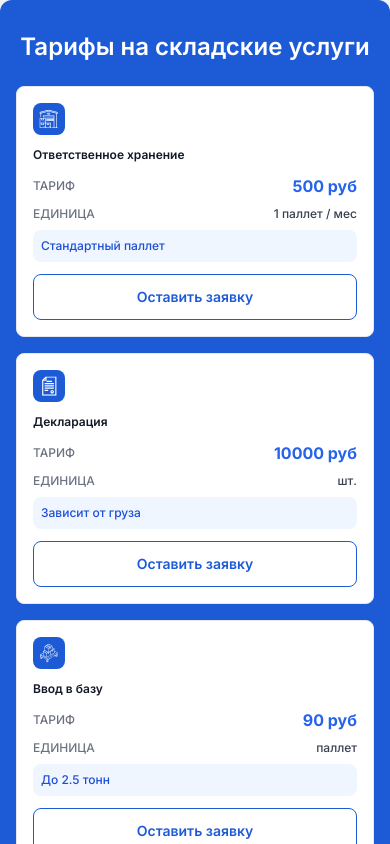
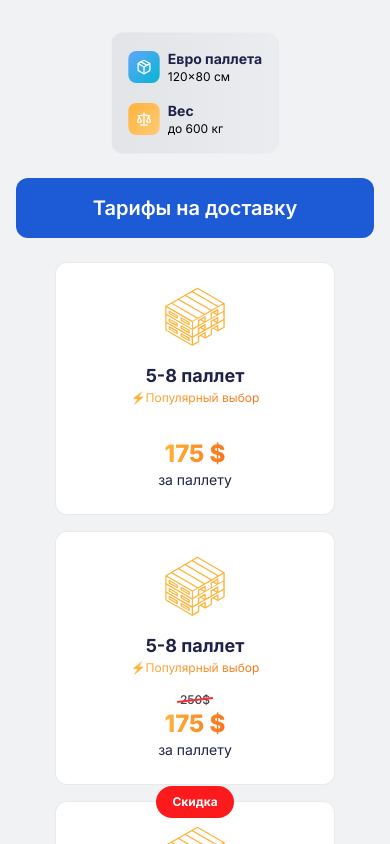
Before and after one commit to bekhzodx64/xalq-global, a Next.js app: page / in a window 390 px wide. Shown: the top 844 px of the page. Built offline with nearby package versions, Linux system fonts and the light colour scheme.

Commit message:
feat: responsive for Prices sectin

```diff
--- a/src/app/page.js
+++ b/src/app/page.js
@@ -1,11 +1,11 @@
-import Plans from '@/components/sections/plans'
+import Prices from '@/components/sections/prices'
 
 export default function Home() {
 	return (
 		<>
 			{/* <Intro /> */}
-			{/* <Prices /> */}
-			<Plans />
+			<Prices />
+			{/* <Plans /> */}
 			{/* <Info /> */}
 			{/* <ContactForm /> */}
 			{/* <Questions /> */}
--- a/src/components/sections/prices/index.jsx
+++ b/src/components/sections/prices/index.jsx
@@ -4,41 +4,50 @@ import PricesCard from './prices-card'
 export default function Prices() {
 	return (
 		<section
-			className='flex flex-col gap-7 mx-auto pt-14 pb-52 scroll-mt-[140px] container'
+			className='flex flex-col gap-6 md:gap-7 mx-auto px-4 md:px-6 lg:px-8 pt-8 md:pt-12 lg:pt-14 pb-20 md:pb-32 lg:pb-52 scroll-mt-[140px] container'
 			id='prices'
 		>
-			<div className='flex gap-12 bg-gradient-to-r from-[#e2e4e7] to-[#eaecf0] mx-auto px-8 py-4 border border-white/20 rounded-2xl max-w-[400px]'>
-				<div className='flex items-center gap-3'>
+			{/* Информационный блок */}
+			<div className='flex sm:flex-row flex-col gap-4 md:gap-8 lg:gap-12 bg-gradient-to-r from-[#e2e4e7] to-[#eaecf0] mx-auto px-4 md:px-6 lg:px-8 py-4 border border-white/20 rounded-xl md:rounded-2xl max-w-[400px] md:max-w-[500px] lg:max-w-[600px]'>
+				<div className='flex justify-start items-center gap-2 md:gap-3'>
 					<Image
 						src='/prices-icon/1.svg'
-						width={48}
-						height={48}
+						width={32}
+						height={32}
 						alt='icon'
+						className='md:w-12 md:h-12'
 					/>
 					<div>
-						<h3 className='font-bold text-[#1F2148]'>Евро паллета</h3>
+						<h3 className='font-bold text-[#1F2148] text-sm md:text-base'>
+							Евро паллета
+						</h3>
 						<p className='text-xs'>120×80 см</p>
 					</div>
 				</div>
-				<div className='flex items-center gap-3'>
+				<div className='flex justify-start items-center gap-2 md:gap-3'>
 					<Image
 						src='/prices-icon/2.svg'
-						width={48}
-						height={48}
+						width={32}
+						height={32}
 						alt='icon'
+						className='md:w-12 md:h-12'
 					/>
 					<div>
-						<h3 className='font-bold text-[#1F2148]'>Вес</h3>
+						<h3 className='font-bold text-[#1F2148] text-sm md:text-base'>
+							Вес
+						</h3>
 						<p className='text-xs'>до 600 кг</p>
 					</div>
 				</div>
 			</div>
 
-			<h2 className='bg-[#1D5BD6] mx-auto py-[18px] rounded-2xl w-full max-w-[740px] font-semibold text-[32px] text-white text-center'>
+			{/* Заголовок */}
+			<h2 className='bg-[#1D5BD6] mx-auto py-4 md:py-[18px] rounded-xl md:rounded-2xl w-full max-w-[740px] font-semibold text-white lg:text-[32px] text-xl md:text-2xl text-center'>
 				Тарифы на доставку
 			</h2>
 
-			<div className='place-items-center grid grid-cols-5 mx-auto -mt-[113px] w-full max-w-[1280px]'>
+			{/* Карточки с ценами */}
+			<div className='place-items-center gap-4 md:gap-6 lg:gap-8 grid grid-cols-1 sm:grid-cols-2 lg:grid-cols-3 xl:grid-cols-5 mx-auto 2xl:pt-0 xl:pt-5 w-full max-w-[1280px] 2xl:-translate-y-[105px]'>
 				<PricesCard
 					oldPrice={false}
 					sale={false}
--- a/src/components/sections/prices/prices-card.jsx
+++ b/src/components/sections/prices/prices-card.jsx
@@ -3,25 +3,28 @@ import Image from 'next/image'
 export default function PricesCard({ sale, position, oldPrice }) {
 	return (
 		<div
-			className={`${position === 'center' && 'translate-y-[130px]'} ${
-				position === 'pre' && 'translate-y-[100px]'
-			} relative flex flex-col items-center gap-6 bg-white px-12 py-10 border border-[#D4D4D4B5]/70 rounded-2xl max-w-[230px]`}
+			className={`${position === 'center' && '2xl:translate-y-[130px] '} ${
+				position === 'pre' && '2xl:translate-y-[100px] '
+			} relative flex flex-col items-center gap-4 md:gap-6 bg-white px-6 md:px-8 lg:px-12 py-6 md:py-8 lg:py-10 border border-[#D4D4D4B5]/70 rounded-xl md:rounded-2xl w-full max-w-[280px] hover:shadow-lg transition-shadow duration-200`}
 		>
 			{sale && (
-				<span className='top-0 absolute bg-[#FD1A1D] px-9 py-3.5 rounded-full font-bold text-white -translate-y-1/2'>
+				<span className='top-0 absolute bg-[#FD1A1D] px-4 md:px-6 lg:px-9 py-2 md:py-3 lg:py-3.5 rounded-full font-bold text-white text-xs md:text-sm -translate-y-1/2'>
 					Скидка
 				</span>
 			)}
 
 			<Image
 				src='/prices-icon/box.svg'
-				width={79}
-				height={78}
+				width={60}
+				height={60}
 				alt='box'
+				className='md:w-20 lg:w-[79px] md:h-20 lg:h-[78px]'
 			/>
 
-			<div>
-				<h3 className='font-bold text-[#1F2148] text-2xl'>5-8 паллет</h3>
+			<div className='text-center'>
+				<h3 className='font-bold text-[#1F2148] text-lg md:text-xl lg:text-2xl'>
+					5-8 паллет
+				</h3>
 				<p className='bg-clip-text bg-gradient-to-r from-[#FFB339] to-[#F7751E] text-transparent text-xs'>
 					⚡Популярный выбор
 				</p>
@@ -40,10 +43,10 @@ export default function PricesCard({ sale, position, oldPrice }) {
 						</>
 					)}
 				</p>
-				<p className='bg-clip-text bg-gradient-to-r from-[#FFB339] to-[#F7751E] font-extrabold text-transparent text-4xl'>
+				<p className='bg-clip-text bg-gradient-to-r from-[#FFB339] to-[#F7751E] font-extrabold text-transparent text-2xl md:text-3xl lg:text-4xl'>
 					175 $
 				</p>
-				<p className='text-[#1F2148]'>за паллету</p>
+				<p className='text-[#1F2148] text-sm md:text-base'>за паллету</p>
 			</div>
 		</div>
 	)
```
